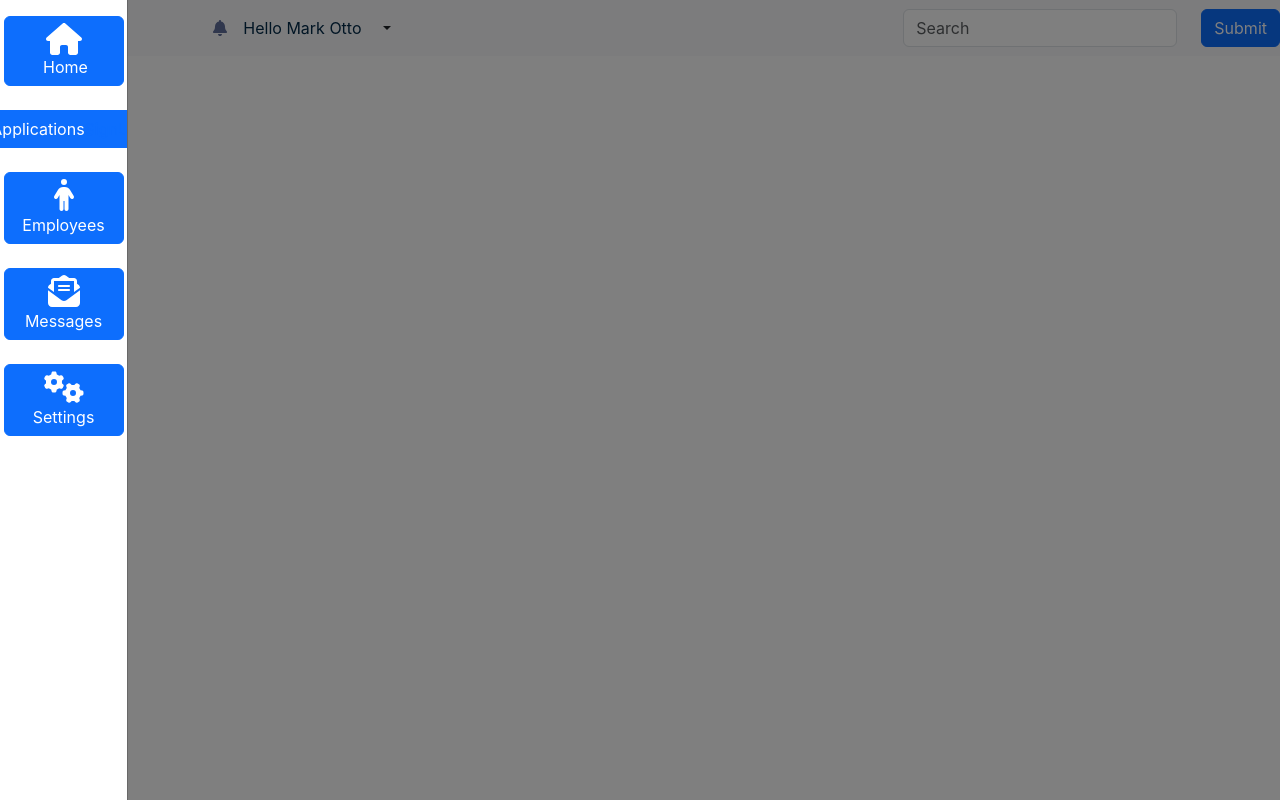
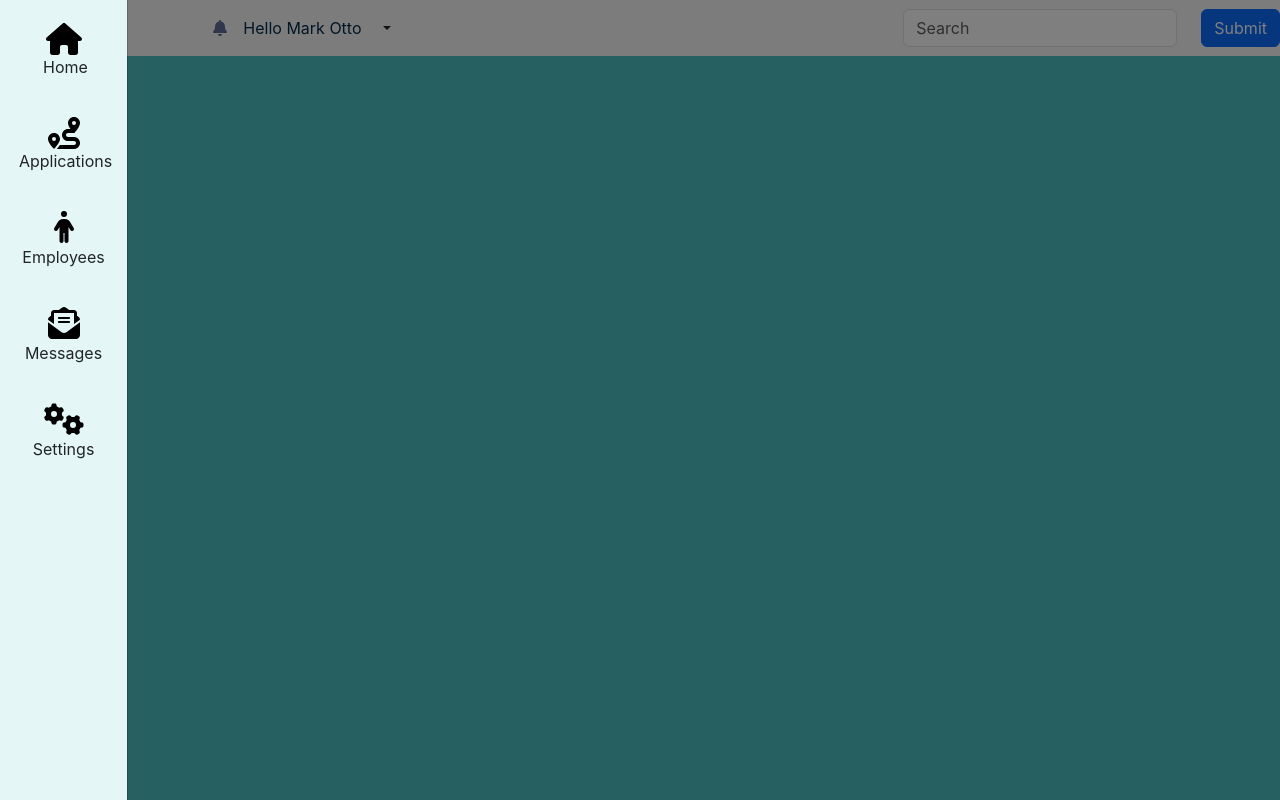
Before and after one commit to phase5lhcm/hr-management-ui, a React (Create React App) app: page / in a window 1280 px wide. Both pictures are taken after a click on the icon 55 px from the left and 28 px from the top of the page. Built offline with nearby package versions, Linux system fonts and the light colour scheme.

Commit message:
add styles to sidebar

```diff
--- a/src/App.js
+++ b/src/App.js
@@ -9,7 +9,7 @@ import RegisterPage from "./pages/RegisterPage";
 
 function App() {
   return (
-    <>
+    <div style={{ backgroundColor: "#4FC0C1", height: "100vh" }}>
       <Sidebar />
       <Routes>
         <Route path="/dashboard" element={<Dashboard />} />
@@ -19,7 +19,7 @@ function App() {
         <Route path="/applications" element={<Applications />} />
         <Route path="/register" element={<RegisterPage />} />
       </Routes>
-    </>
+    </div>
   );
 }
 
--- a/src/components/Sidebar.jsx
+++ b/src/components/Sidebar.jsx
@@ -11,6 +11,7 @@ import {
   faArrowsSpin,
   faEnvelopeOpenText,
   faGears,
+  faRoute,
 } from "@fortawesome/free-solid-svg-icons";
 import Navbar from "react-bootstrap/Navbar";
 import Form from "react-bootstrap/Form";
@@ -74,7 +75,11 @@ function Sidebar() {
         </Form>
       </Navbar>
 
-      <Offcanvas show={show} onHide={handleClose} style={{ width: "8rem" }}>
+      <Offcanvas
+        show={show}
+        onHide={handleClose}
+        style={{ width: "8rem", backgroundColor: "#E5F6F6", color: "#000000" }}
+      >
         <Offcanvas.Body>
           <Container>
             <Row>
@@ -84,6 +89,7 @@ function Sidebar() {
                   className="flex-column justify-content-center align-content-center"
                   style={{}}
                 >
+                  <a href="/dashboard" style={{ textDecoration: "none" }}>
                     <Button
                       style={{
                         width: "7.5rem",
@@ -91,22 +97,35 @@ function Sidebar() {
                         flexDirection: "column",
                         alignItems: "center",
                       }}
+                      variant="tertiary"
                     >
                       <FontAwesomeIcon
                         icon={faHouse}
-                      style={{ fontSize: "2em" }}
+                        style={{ fontSize: "2em", color: "#000000" }}
                       />
                       <span className="ms-1">Home</span>
                     </Button>
+                  </a>
                 </Nav>
 
                 <Nav
                   defaultActiveKey="/applications"
                   className="flex-column justify-content-center align-content-center"
                 >
-                  <Button style={{ marginTop: "1.5rem" }}>
+                  <Button
+                    style={{
+                      marginTop: "1.5rem",
+                      display: "flex",
+                      flexDirection: "column",
+                      alignItems: "center",
+                    }}
+                    variant="tertiary"
+                  >
+                    <FontAwesomeIcon
+                      icon={faRoute}
+                      style={{ fontSize: "2em", color: "#000000" }}
+                    />
                     <span className="ms-1">Applications</span>
-                    <a href="/signup">SignUp</a>
                   </Button>
                 </Nav>
 
@@ -114,10 +133,13 @@ function Sidebar() {
                   defaultActiveKey="/employee-profiles"
                   className="flex-column justify-content-center align-content-center"
                 >
-                  <Button style={{ marginTop: "1.5rem", width: "7.5rem" }}>
+                  <Button
+                    style={{ marginTop: "1.5rem", width: "7.5rem" }}
+                    variant="tertiary"
+                  >
                     <FontAwesomeIcon
                       icon={faPerson}
-                      style={{ fontSize: "2em" }}
+                      style={{ fontSize: "2em", color: "#000000" }}
                     />
                     <span>Employees</span>
                   </Button>
@@ -132,11 +154,13 @@ function Sidebar() {
                       width: "7.5rem",
                       alignItems: "center",
                     }}
+                    variant="tertiary"
                   >
                     <FontAwesomeIcon
                       icon={faEnvelopeOpenText}
                       style={{
                         fontSize: "2em",
+                        color: "#000000",
                       }}
                     />
                     <span>Messages</span>
@@ -151,10 +175,11 @@ function Sidebar() {
                       marginTop: "1.5rem",
                       width: "7.5rem",
                     }}
+                    variant="tertiary"
                   >
                     <FontAwesomeIcon
                       icon={faGears}
-                      style={{ fontSize: "2em" }}
+                      style={{ fontSize: "2em", color: "#000000" }}
                     />
                     <span>Settings</span>
                   </Button>
```
Lines whose indentation alone changed are shown as unchanged.
